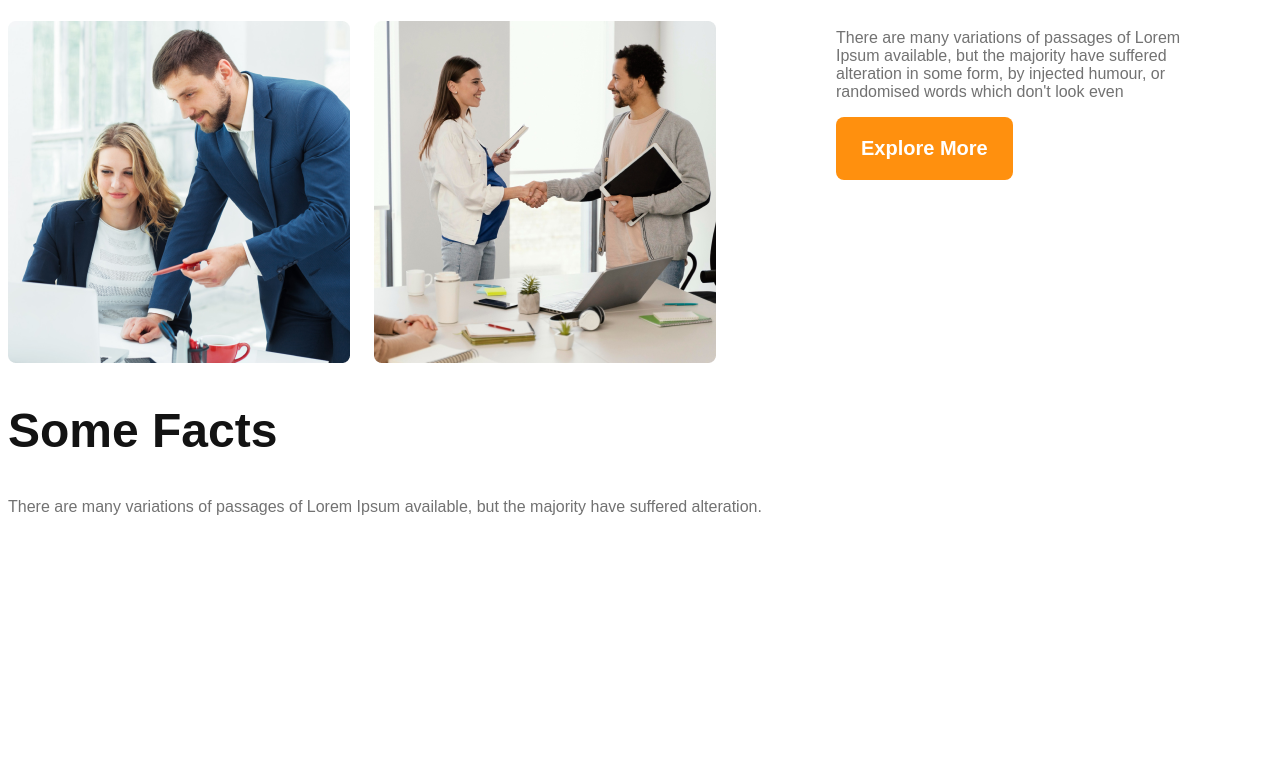
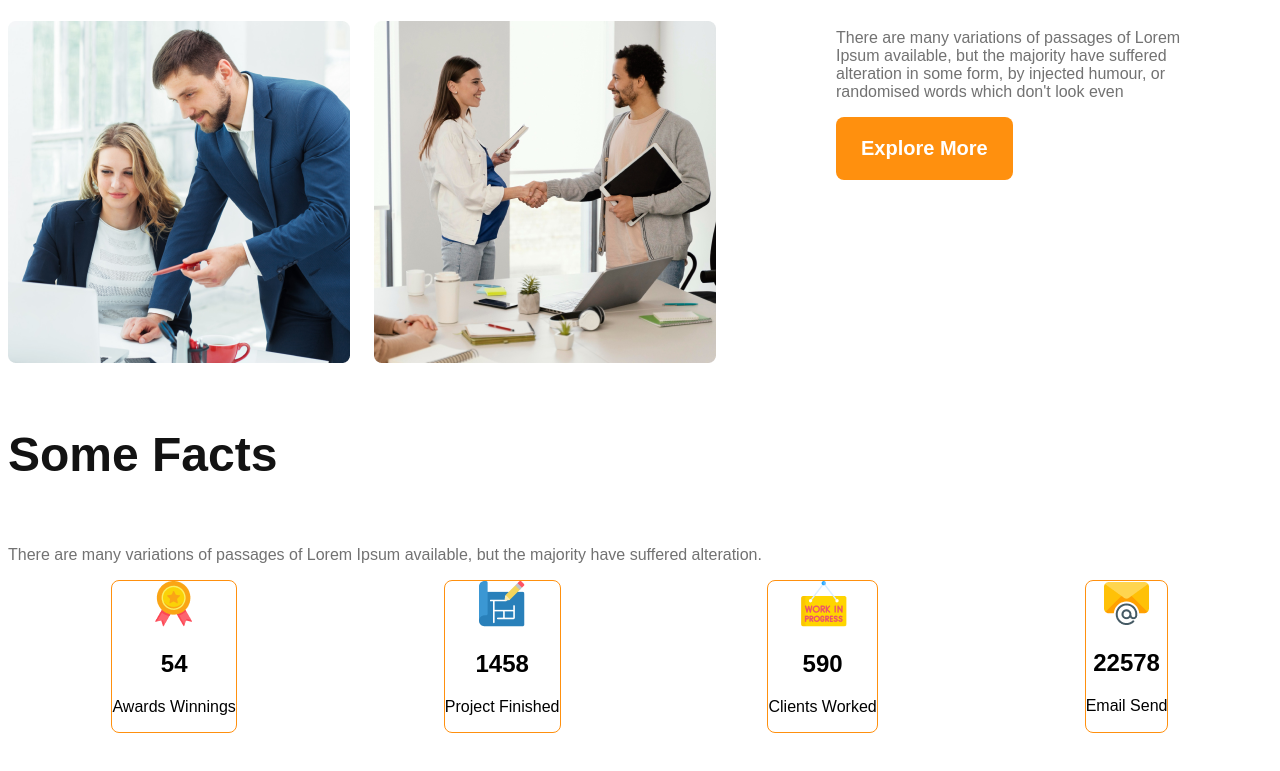
Before and after one commit to PromaBhatt1/g3-architects, a plain HTML site: page index.html in a window 1280 px wide. Shown: the part 1438-2209 px from the top of the page. Before the commit the page ends 2024 px from the top, so only its background shows below. Drawn offline with Linux system fonts and the light colour scheme.

Commit message:
added facts

```diff
--- a/index.html
+++ b/index.html
@@ -47,8 +47,30 @@
         </section>
         <!--facts section-->
         <section class="facts">
-            <h2 class="section-title">Some Facts</h2>
+            <h4 class="section-title">Some Facts</h4>
             <p class="text-light-grey">There are many variations of passages of Lorem Ipsum available, but the majority have suffered alteration.</p>
+            <div class="facts-card-container">
+                <!--.card*4>img=h2.card-stats+p.card-title-->
+                <div class="card">
+                    <img src="images/icons/ribon.png" alt="">
+                    <h2 class="card-stats">54</h2>
+                    <p class="card-title">Awards Winnings</p>
+                </div>
+                <div class="card">
+                    <img src="images/icons/projects.png" alt="">
+                    <h2 class="card-stats">1458</h2>
+                    <p class="card-title">Project Finished</p>
+                </div>
+                <div class="card">
+                    <img src="images/icons/customers.png" alt="">
+                    <h2 class="card-stats">590</h2>
+                    <p class="card-title">Clients Worked</p>
+                </div>
+                <div class="card">
+                    <img src="images/icons/email.png" alt="">
+                    <h2 class="card-stats">22578</h2>
+                    <p class="card-title">Email Send</p>
+                </div>
         </section>
     </main>
     <footer>
--- a/stylesheet/style.css
+++ b/stylesheet/style.css
@@ -99,6 +99,19 @@ main{
     color: #FF900E;
     font-weight: 700px;
 }
+
+/*facts section*/
+.facts-card-container{
+    display: flex;
+    justify-content: space-around;
+}
+.facts-card-container .card{
+    border-radius: 8px;
+    border: 1px solid #FF900E;
+    text-align: center;
+}
+
+
 /*responsive media queries*/
 /*mobile devices*/
 @media screen and (max-width: 576px) {
```
